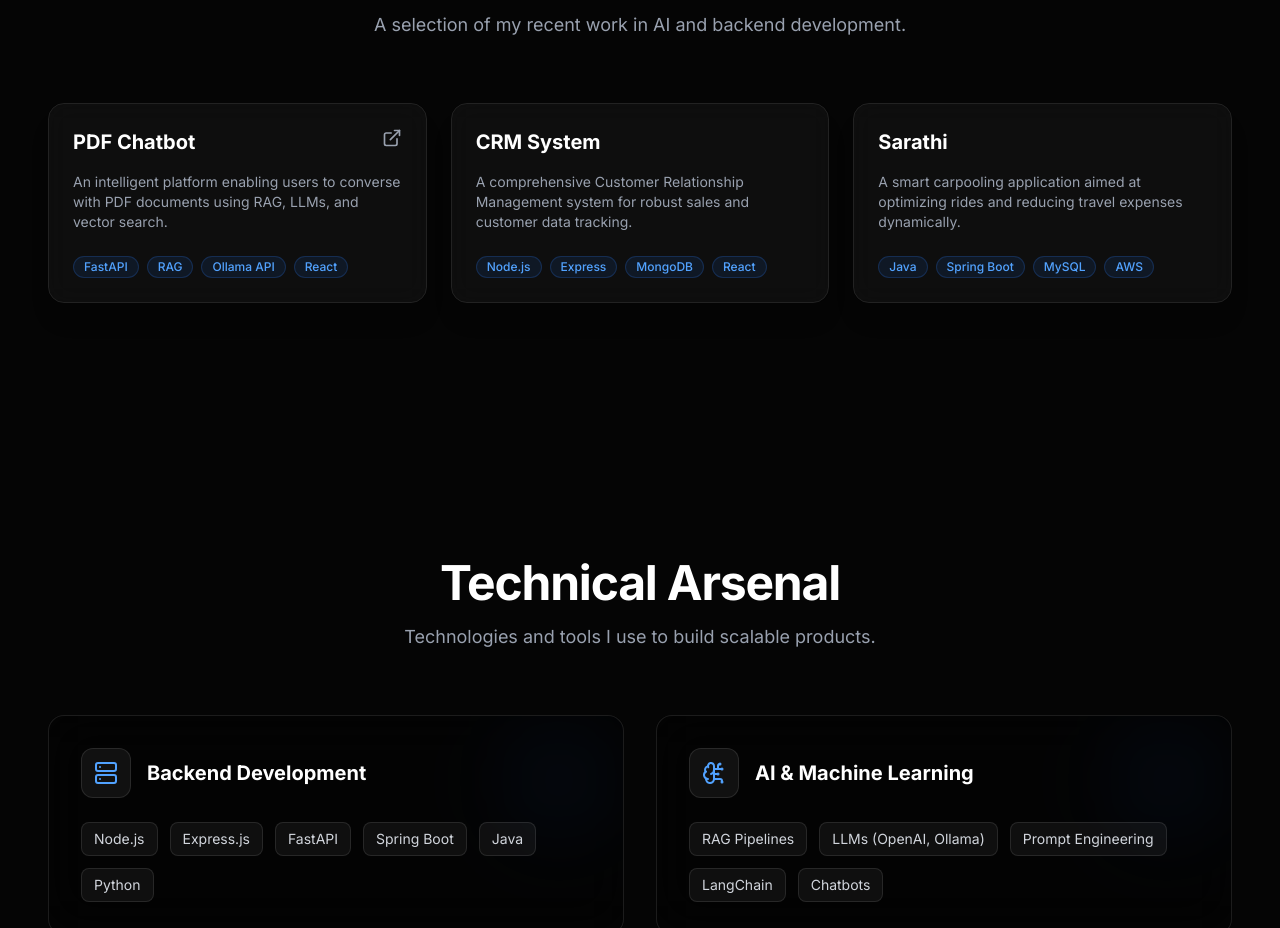
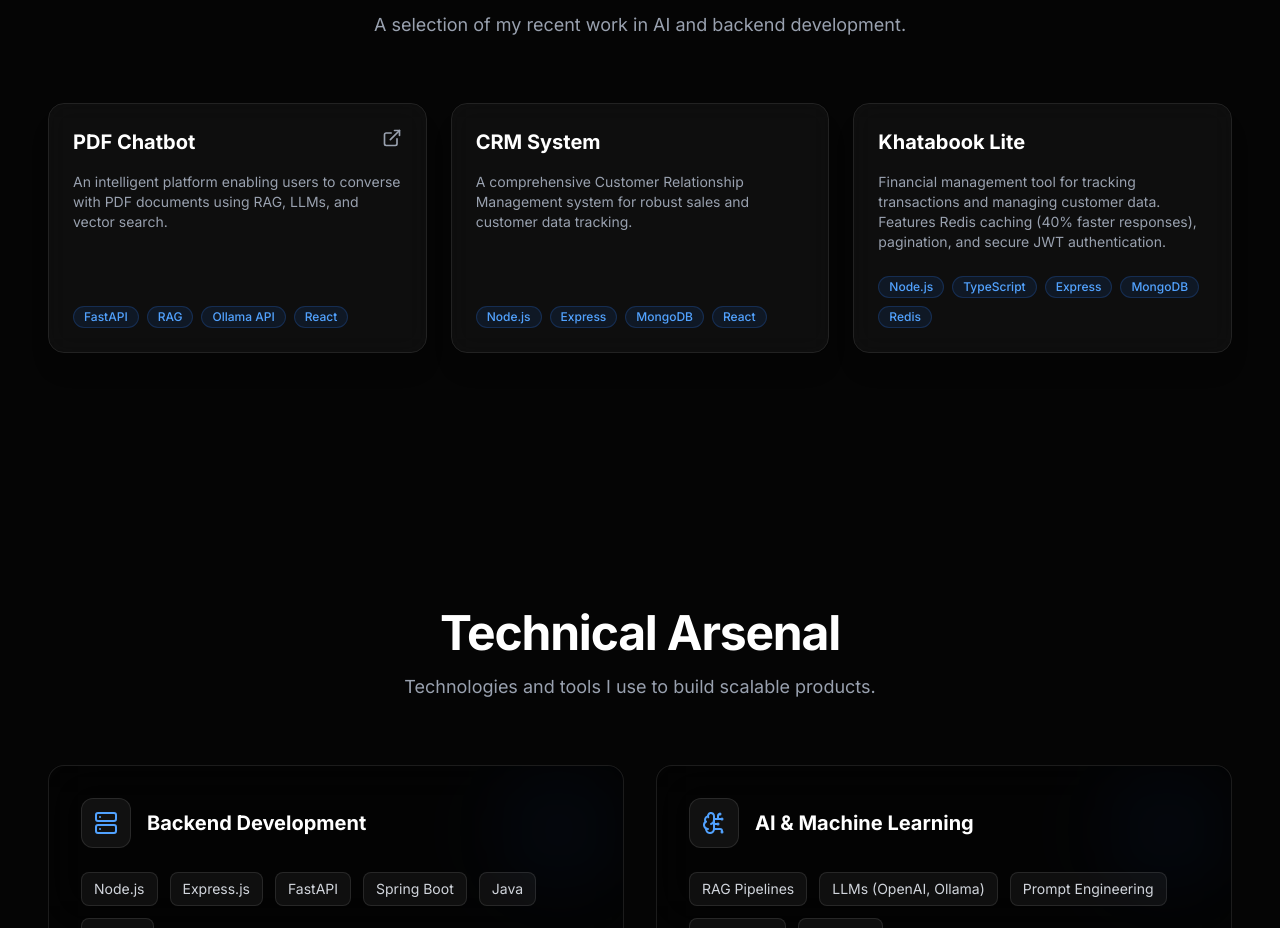
Before and after one commit to miteshjadav98/MiteshPortforlio, a React (Vite) app: page / in a window 1280 px wide. Shown: the part 981-1909 px from the top of the page. Built offline with nearby package versions, Linux system fonts and the light colour scheme.

Commit message:
feat: update projects list to include Khatabook Lite

```diff
--- a/src/data/constants.js
+++ b/src/data/constants.js
@@ -35,9 +35,9 @@ export const PROJECTS = [
   },
   {
     id: 3,
-    title: "Sarathi",
-    description: "A smart carpooling application aimed at optimizing rides and reducing travel expenses dynamically.",
-    tech: ["Java", "Spring Boot", "MySQL", "AWS"],
+    title: "Khatabook Lite",
+    description: "Financial management tool for tracking transactions and managing customer data. Features Redis caching (40% faster responses), pagination, and secure JWT authentication.",
+    tech: ["Node.js", "TypeScript", "Express", "MongoDB", "Redis"],
     demoUrl: "#",
     githubUrl: "#"
   }
```
